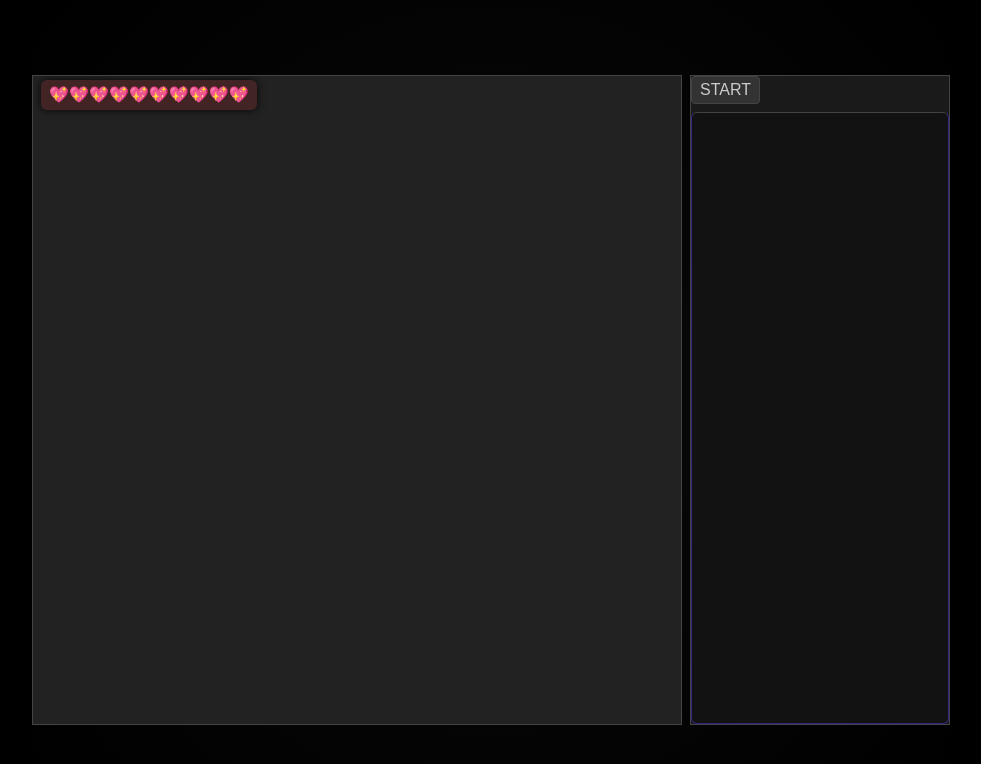
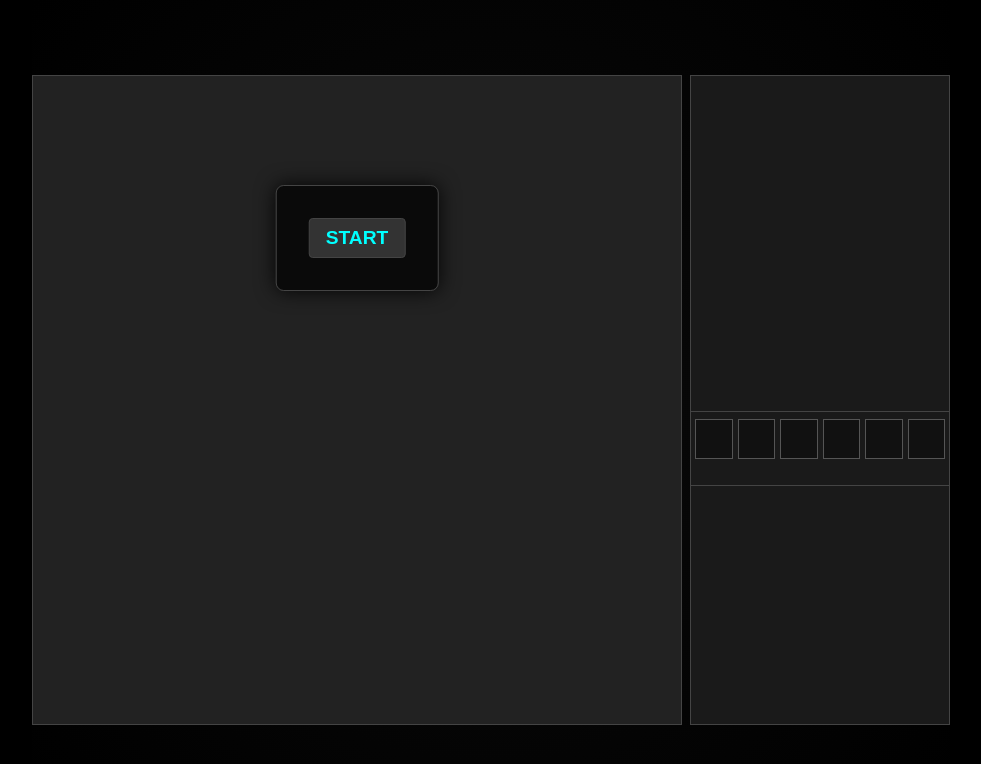
Before and after one commit to DarioFGonzalez/JS-Dungeon, a React (Create React App) app in the folder client/: page / in a window 1280 px wide. Shown: the top 764 px of the page, without its empty margins (149-1130 px from the left). Built offline with nearby package versions, Linux system fonts and the light colour scheme.

Commit message:
feat: cambios visuales, animación de inicio, detalle de UI

```diff
--- a/client/src/App.css
+++ b/client/src/App.css
@@ -18,7 +18,6 @@ html, body {
   --bg-color: #111;
   --accent-bg: #1a1a1a;
   --font-color: #ccc;
-  --log-window-height: 265px;
 }
 
 .visual-text {
@@ -37,23 +36,11 @@ body {
 }
 
 .game-container {
-  height: 650px; /* FIJO para evitar desbordamiento */
-  width: 918px;  /* 650px mapa + gap + 260px columna */
+  height: 650px;
+  width: 918px;
   display: flex;
   overflow: hidden;
   box-sizing: border-box;
-}
-
-.top-bar {
-  display: flex;
-  gap: 0.5rem;
-  align-items: center;
-  background: rgba(34, 34, 34, 0.7);
-  border: var(--border);
-  padding: 0.5rem;
-  border-radius: 6px;
-  box-shadow: 0 0 8px rgba(0, 0, 0, 0.8);
-  user-select: none;
 }
 
 .grid-layout {
@@ -61,12 +48,11 @@ body {
   min-height: 0;
   max-height: 650px;
   display: grid;
-  grid-template-columns: 650px 260px; /* MEDIDAS EXACTAS: Elimina scroll del mapa */
+  grid-template-columns: 650px 260px;
   gap: var(--hud-gap);
   overflow: hidden;
 }
 
-/* MAPA + INVENTARIO */
 .map-zone {
   display: flex;
   flex-direction: column;
@@ -78,8 +64,7 @@ body {
   background: #222;
   flex: 1 1 auto;
   position: relative;
-  overflow: hidden; /* ELIMINA SCROLL INTERNO: El mapa ahora calza justo */
-  box-shadow: 0 0 12px rgba(255, 255, 255, 0.05);
+  overflow: hidden;
   border: var(--border);
 }
 
@@ -110,7 +95,6 @@ body {
   height: 100%;
 }
 
-/* Corazones flotantes restaurados sobre el mapa */
 .hearts-floating {
   position: absolute;
   top: 0.25rem;
@@ -125,7 +109,6 @@ body {
   box-shadow: 0 0 8px rgba(0, 0, 0, 0.8);
 }
 
-/* GEAR COLUMN */
 .gear-column {
   width: 260px;
   min-width: 260px;
@@ -139,42 +122,9 @@ body {
   box-sizing: border-box;
 }
 
-/* 1. GearControls */
-.gear-controls {
-  flex: 0 0 36px;
-  display: flex;
-  justify-content: center;
-  gap: 0.5rem;
-  background: #222;
-  border-bottom: var(--border);
-  align-items: center;
-}
-
-/* 2. GearTab + Consumables: Ajuste para que quepan 5 tarjetas */
-.gear-column > :nth-child(2) {
-  flex: 0 0 400px; /* Altura suficiente para Gear y Pociones */
-  overflow-y: hidden; /* Evita el scroll interno en las tarjetas */
-  padding: 0.5rem;
-  padding-bottom: 0;
-  box-sizing: border-box;
-}
-
-/* 3. Log Window: Ocupa todo el resto, eliminando el hueco rojo */
-.gear-column > :nth-child(3) {
-  flex: 1;
-  min-height: 0;
-  overflow: hidden;
-  border-top: var(--border);
-}
-
-.button-ui {
-  background: #333;
-  border: var(--border);
-  border-radius: 4px;
-  padding: 0.25rem 0.5rem;
-  color: var(--font-color);
-  cursor: pointer;
-  transition: background 0.2s ease;
+.gear-column > * {
+  margin: 0;
+  padding: 0;
 }
 
 .death-overlay {
@@ -187,38 +137,62 @@ body {
   align-items: center;
   font-size: 2rem;
   color: red;
-  text-shadow: 0 0 4px black;
 }
 
-/* 1. Contenedor de botones (Start/Stop) */
-.gear-controls {
-  flex: 0 0 36px; /* Altura fija */
+.h-text {
+  position: absolute;
+  bottom: 4px;
+  left: 4px;
+  font-size: 10px;
+  color: #555;
+}
+
+.start-popup {
+  position: absolute;
+  top: 25%;
+  left: 50%;
+  transform: translate(-50%, -50%);
+  z-index: 5000;
   display: flex;
   justify-content: center;
   align-items: center;
-  background: #222;
-  border-bottom: var(--border);
+  background: rgba(0, 0, 0, 0.7);
+  padding: 2rem;
+  border-radius: 8px;
+  border: var(--border);
+  box-shadow: 0 0 20px rgba(0, 0, 0, 0.9);
 }
 
-/* 2. GearTab + Consumables (La zona de tarjetas y pociones) */
-/* Usamos este selector para que afecte al componente que sigue a los controles */
-.gear-column > :nth-child(2) {
-  flex: 0 0 auto; /* Que ocupe solo lo que necesita el contenido */
-  max-height: 380px; /* Suficiente para 5 tarjetas y slots de pociones */
-  overflow-y: hidden;
-  padding: 0.5rem;
-  padding-bottom: 0;
-  box-sizing: border-box;
+.button-ui {
+  background: #333;
+  border: var(--border);
+  border-radius: 4px;
+  padding: 0.5rem 1rem;
+  color: #00ffff;
+  font-weight: bold;
+  cursor: pointer;
+  font-size: 1.2rem;
+  transition: all 0.2s ease;
 }
 
-/* 3. Console / Log Window (El que habia desaparecido) */
-/* Este selector fuerza al tercer hijo a ocupar TODO el espacio sobrante */
-.gear-column > :nth-child(3) {
-  flex: 1 1 auto;
-  min-height: 0; /* Permite que el flexbox lo reduzca si es necesario */
-  display: flex;
-  flex-direction: column;
-  background: rgba(0, 0, 0, 0.3); /* Un fondo leve para ver que está ahí */
-  border-top: var(--border);
-  overflow: hidden;
+.button-ui:hover {
+  background: #444;
+  box-shadow: 0 0 10px rgba(0, 255, 255, 0.3);
 }
+
+@keyframes mapArrival {
+  0% {
+    opacity: 0;
+    filter: blur(10px) brightness(0.5);
+    transform: scale(0.98);
+  }
+  100% {
+    opacity: 1;
+    filter: blur(0) brightness(1);
+    transform: scale(1);
+  }
+}
+
+.map-appear-animation {
+  animation: mapArrival 0.6s ease-out forwards;
+}
--- a/client/src/App.tsx
+++ b/client/src/App.tsx
@@ -14,7 +14,6 @@ import './App.css';
 import ConsoleTab from './components/ConsoleTab/ConsoleTab';
 import ConsumablesTab from './components/ConsumablesTab/ConsumablesTab';
 import GearTab from './components/GearTab/GearTab';
-import InventoryTab from './components/InventoryTab/InventoryTab';
 
 const allIcons = Object.values(icons);
 
@@ -2236,23 +2235,20 @@ const App = () =>
         return poison + bleed + burn;
     }
 
-return(
+return (
   <div className="game-container">
-
     <div className="grid-layout">
-
       <div className="map-zone">
-
         <div className="map-container" style={{ position: 'relative' }}>
-
           {player.hp <= 0 && (
-            <div className="death-overlay">
+            <div className="death-overlay map-appear-animation">
               <h2>MORISTE</h2>
             </div>
           )}
 
+          {game && (
+            <div className="map-appear-animation" style={{ height: '100%', width: '100%' }}>
               <div className="columna-wrapper">
-
                 <div
                   onKeyDown={handleMovement}
                   ref={gridRef}
@@ -2261,9 +2257,9 @@ return(
                   {mapa.map((fila, x) => (
                     <div key={x} className="fila">
                       {fila.map((celda, y) =>
-                    celda.symbol===''
-                    ? ( <label key={y} className="celda">{celda.symbol}</label>)
-                    : ( <img src={celda.symbol} alt={'main_map'} key={y} className="celda" /> )
+                        celda.symbol === ''
+                          ? (<label key={y} className="celda">{celda.symbol}</label>)
+                          : (<img src={celda.symbol} onClick={() => console.log(celda)} alt={'main_map'} key={y} className="celda" />)
                       )}
                     </div>
                   ))}
@@ -2288,13 +2284,12 @@ return(
                             >
                               {celda.text}
                             </label>
-                        ); }
+                          );
+                        }
                       })}
-
                     </div>
                   ))}
                 </div>
-
               </div>
 
               <div className="hearts-floating">
@@ -2304,60 +2299,23 @@ return(
               <div className="h-text">
                 Apretá H para ver los controles [V0.0.98]
               </div>
-
-          {showInventory && (
-            <InventoryTab
-                inventory={player.inventory}
-                onClose={() => setShowInventory(false)}
-            />
+            </div>
           )}
-          {/* {showInventory && (
-            <div className="inventory-popup">
-              <p>Inventario:</p>
-              <ul className="inventory-list">
-                {player.inventory.map((x, y) => (
-                  <li key={y}>
-                    {x.item.name} — {x.item.desc} - {`Tenés ${x.quantity}`} {`(${x.item.hotkey})`}
-                  </li>
-                ))}
-              </ul>
+
+            { !game && (
+            <div className="start-popup">
+                <button className='button-ui' onClick={startGame}>START</button>
+            </div> )}
         </div>
-          )} */}
-
       </div>
 
-        {showSlides &&
-        <div className='help-layer'>
-            <button className='absolute top-0 left-0' onClick={()=> {setShowSlides( false );setTimeout(() => gridRef.current?.focus(), 0); } }> X </button>
-            {/* <p> {slides[slideIndex].text} </p> */}
-            { Types.slides[slideIndex].img && <img className= 'h-img' alt='slide' src={Types.slides[slideIndex].img}/> }
-            <button onClick={()=> moveSlide('previous')}> anterior </button>
-            { Types.slides[slideIndex].text &&
-            <a href={Types.slides[slideIndex].text} target="_blank" rel="noopener noreferrer">
-                <button> ¡Repo! </button>
-            </a>}
-            <button onClick={()=> moveSlide('next')}> siguiente </button>
-        </div>}
-
+      <div className="gear-column">
+
+        <GearTab player={player} />
+        <ConsumablesTab player={player} />
+        <ConsoleTab events={events} />
       </div>
-
-      <div className="gear-column">
-
-        {!game && <div className="start-popup">
-          {!game && <button className='button-ui' onClick={startGame}>START</button>}
-          {/* {game && <button onClick={stopGame}>STOP</button>} */}
-        </div>}
-
-        <GearTab player={player} />
-
-        {game && <ConsumablesTab  player={player} />}
-
-        <ConsoleTab events={events} />
-
     </div>
-
-    </div>
-
   </div>
 );
 
--- a/client/src/components/ConsoleTab/ConsoleTab.css
+++ b/client/src/components/ConsoleTab/ConsoleTab.css
@@ -1,30 +1,102 @@
-.log-window-floating
-{
-    background-color: #3f27f81f;
-    border: 1px solid #5f3bff77;
-    border-radius: 6px;
-    padding: 8px;
-    height: 250px;
-    overflow: hidden;
+.consumablesWrapper {
+  width: 100%;
+  height: 50px;
+  min-height: 50px;
+  max-height: 50px;
+  display: flex;
+  flex-direction: column;
+  justify-content: center;
+  box-sizing: border-box;
+  padding: 0 4px;
+  border-top: 1px solid #444;
+  border-bottom: 1px solid #444;
 }
 
-.log-window-floating::-webkit-scrollbar {
-  display: none;
+.itemsRow {
+  display: flex;
+  gap: 4px;
+  justify-content: center;
 }
 
-.log-window-floating ul {
-  margin: 0;
-  padding-left: 0.75rem;
-  list-style: square;
-  height: 100%; /* Asegura que el ul ocupe toda la altura del contenedor */
-  overflow-y: auto; /* Permite scroll para los logs */
-  scrollbar-width: none; /* Firefox */
+.itemSlot {
+  width: 32px;
+  height: 32px;
+  background: #111;
+  border: 1px solid #555;
+  position: relative;
+  display: flex;
+  justify-content: center;
+  align-items: center;
+  overflow: hidden;
+  box-sizing: border-box;
 }
 
-.log-window-floating ul::-webkit-scrollbar {
-  display: none; /* Chrome, Safari */
+.innerFlash {
+  width: 100%;
+  height: 100%;
+  display: flex;
+  justify-content: center;
+  align-items: center;
+  animation: flashGold 0.5s ease-out forwards;
 }
 
-.log-window-floating li {
-  list-style-position: outside;
+@keyframes flashGold {
+  0% { background-color: rgba(255, 215, 0, 0.4); }
+  100% { background-color: transparent; }
 }
+
+.itemIcon {
+  width: 22px;
+  height: 22px;
+  image-rendering: pixelated;
+  position: absolute;
+}
+
+.grayed {
+  filter: grayscale(1) brightness(0.4);
+  z-index: 1;
+}
+
+.cdAnimation {
+  z-index: 2;
+  animation: fillUp var(--cd-time) linear forwards;
+}
+
+@keyframes fillUp {
+  from { clip-path: inset(100% 0 0 0); }
+  to { clip-path: inset(0 0 0 0); }
+}
+
+.selected {
+  border-color: #00ffff !important;
+  box-shadow: inset 0 0 4px rgba(0, 255, 255, 0.4);
+  z-index: 10;
+}
+
+.qty {
+  position: absolute;
+  bottom: 0;
+  right: 1px;
+  font-size: 10px;
+  color: #fff;
+  z-index: 6;
+  text-shadow: 1px 1px 1px black;
+}
+
+.hotkey {
+  position: absolute;
+  top: 0;
+  left: 1px;
+  font-size: 10px;
+  color: #00ffff;
+  z-index: 6;
+}
+
+.itemLabel {
+  text-align: center;
+  font-size: 11px;
+  color: #888;
+  font-family: sans-serif;
+  margin-top: 1px;
+  height: 14px;
+}
--- a/client/src/components/ConsumablesTab/ConsumablesTab.module.css
+++ b/client/src/components/ConsumablesTab/ConsumablesTab.module.css
@@ -1,16 +1,26 @@
 .consumablesWrapper {
+  width: 100%;
+  height: 75px;
+  min-height: 75px;
+  max-height: 75px;
   display: flex;
   flex-direction: column;
+  justify-content: center;
+  box-sizing: border-box;
+  padding: 0 4px;
+  border-top: 1px solid #444;
+  border-bottom: 1px solid #444;
 }
 
 .itemsRow {
   display: flex;
-  gap: 4px;
+  gap: 5px;
+  justify-content: center;
 }
 
 .itemSlot {
-  width: 36px;
-  height: 36px;
+  width: 40px;
+  height: 40px;
   background: #111;
   border: 1px solid #555;
   position: relative;
@@ -36,8 +46,8 @@
 }
 
 .itemIcon {
-  width: 26px;
-  height: 26px;
+  width: 30px;
+  height: 30px;
   image-rendering: pixelated;
   position: absolute;
 }
@@ -53,7 +63,7 @@
 }
 
 @keyframes fillUp {
-  from { clip-path: inset(0 0 100% 0); }
+  from { clip-path: inset(100% 0 0 0); }
   to { clip-path: inset(0 0 0 0); }
 }
 
@@ -66,7 +76,7 @@
 .qty {
   position: absolute;
   bottom: 0;
-  right: 2px;
+  right: 1px;
   font-size: 10px;
   color: #fff;
   z-index: 6;
@@ -76,7 +86,7 @@
 .hotkey {
   position: absolute;
   top: 0;
-  left: 2px;
+  left: 1px;
   font-size: 10px;
   color: #00ffff;
   z-index: 6;
@@ -84,9 +94,9 @@
 
 .itemLabel {
   text-align: center;
-  min-height: 20px;
-  font-size: 11px;
-  margin-top: 4px;
+  font-size: 15px;
   color: #888;
-  font-family: monospace;
+  font-family: sans-serif;
+  margin-top: 5px;
+  height: 15px;
 }
--- a/client/src/components/GearTab/GearTab.module.css
+++ b/client/src/components/GearTab/GearTab.module.css
@@ -1,7 +1,11 @@
 .gearTab {
   width: 100%;
-  flex: 0 0 335px;
+  height: 335px;
+  min-height: 335px;
+  max-height: 335px;
   overflow: hidden;
+  box-sizing: border-box;
+  padding: 0;
 }
 
 .gearGrid {
@@ -17,11 +21,12 @@
   overflow: hidden;
   background-color: rgba(0, 0, 0, 0.35);
   height: 60px;
+  min-height: 60px;
+  max-height: 60px;
   flex-shrink: 0;
   box-sizing: border-box;
 }
 
-/* Animación de entrada en capa aparte para NO romper nada del padre */
 .lootFeedback::after {
   content: '';
   position: absolute;
@@ -46,13 +51,11 @@
 .oreCard { background-color: rgba(120, 80, 40, 0.35); }
 .oreCard.equipped { background-color: rgba(180, 120, 60, 0.75); }
 
-/* SELECCIÓN (Cyan) - REESTABLECIDO */
 .selected {
   box-shadow: 0 0 0 2px #00ffff inset !important;
   z-index: 5;
 }
 
-/* COOLDOWN (Gris) - REESTABLECIDO */
 .onCooldown {
   filter: grayscale(1) !important;
 }
@@ -89,7 +92,6 @@
 }
 
 .gearStat { font-size: 0.85rem; }
-.heartsDisplay { font-size: 0.85rem; }
 
 .cdOverlay {
   position: absolute;
@@ -102,5 +104,5 @@
 
 @keyframes cooldown {
   from { clip-path: inset(0 0 0 0); }
-  to { clip-path: inset(0 0 100% 0); }
+  to { clip-path: inset(0 0 0 100%); }
 }
```
Also changed, not shown: client/src/components/InventoryTab/InventoryTab.module.css (deleted, +0 -81 lines), client/src/components/InventoryTab/InventoryTab.tsx (deleted, +0 -47 lines). Lines whose indentation alone changed are shown as unchanged.
